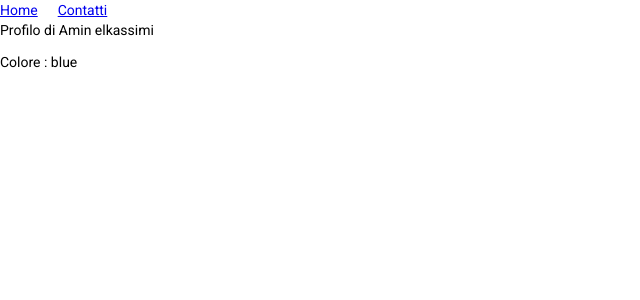
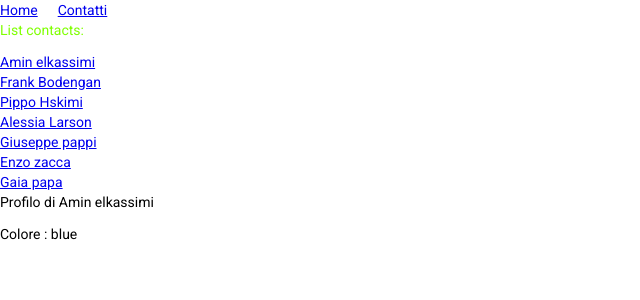
Before and after one commit to Amin23ElKassimi/angular-form, an Angular app: page /contatti/0 in a window 1280 px wide. Shown: the top 300 px of the page, without its empty margins (0-640 px from the left). Built offline with nearby package versions, Linux system fonts and the light colour scheme.

Commit message:
(params: ParamMap) => { ... }` - `params: ParamMap`: Questa è la funzione callback che viene eseguita ogni volta che `paramMap` emette un nuovo valore. Il parametro `params` è un oggetto di tipo `ParamMap` che contiene i parametri della route.

```diff
--- a/src/app/contact/contact.component.ts
+++ b/src/app/contact/contact.component.ts
@@ -1,5 +1,6 @@
 import { Component, Input, OnInit } from '@angular/core';
-
+import { ServizioProvaService } from '../service/servizio-prova.service';
+import { ActivatedRoute, ParamMap } from '@angular/router';
 @Component({
   selector: 'app-contact',
   templateUrl: './contact.component.html',
@@ -7,13 +8,20 @@ import { Component, Input, OnInit } from '@angular/core';
 })
 export class ContactComponent implements OnInit {
 
+  id: number
+  persona: any
 
-  @Input() persona: any
-
-
-  constructor() { }
+  constructor(
+    private servizioProva: ServizioProvaService,
+    private route: ActivatedRoute
+  ) { }
 
   ngOnInit(): void {
+    // subscribe aggiorna i cambiamenti DEL id della rotta
+    this.route.paramMap.subscribe((params: ParamMap) => {
+      this.id = +this.route.snapshot.paramMap.get('id')
+      this.persona = this.servizioProva.getPersona((this.id))
+    })
   }
 
 }
--- a/src/app/contatti/contatti.component.html
+++ b/src/app/contatti/contatti.component.html
@@ -1,12 +1,9 @@
-<div *ngIf="!isProfile;  else profiloContatto" >
-    <p
-style="color: chartreuse;"
+<div >
+<p style="color: chartreuse;"
 >List contacts:</p>
     <div *ngFor="let persona of persone, index as i">
         <a routerLink="/contatti/{{i}}">{{ persona.nome }} {{ persona.cognome }}</a>
     </div>
 </div>
 
-<ng-template #profiloContatto>
-    <app-contact [persona]="persona"></app-contact>
-</ng-template>
+<router-outlet></router-outlet>
--- a/src/app/contatti/contatti.component.ts
+++ b/src/app/contatti/contatti.component.ts
@@ -11,29 +11,15 @@ export class ContattiComponent implements OnInit {
 
   // Variables
   persone: any
-  persona: any
-  isProfile: boolean
 
   // Constructor
   constructor(
-    private servizioProva: ServizioProvaService,
-    private route: ActivatedRoute
+    private servizioProva: ServizioProvaService
   ) { }
 
   ngOnInit(): void {
-    // Se c'e' un numero nell'id metti true se no metti false
-    if (this.route.snapshot.paramMap.get('id')) {
-      this.isProfile = true
-      this.persona = this.servizioProva.getPersona(parseInt(this.route.snapshot.paramMap.get('id')!))
-    }
-    else {
-      this.isProfile = false
-      this.persone = this.servizioProva.getPersone()
-    }
 
-    // Print id actual Route
-    console.log(this.route.snapshot.paramMap.get('id'))
-    console.log(this.isProfile)
+    this.persone = this.servizioProva.getPersone()
 
   }
 
--- a/tsconfig.json
+++ b/tsconfig.json
@@ -7,6 +7,7 @@
     "forceConsistentCasingInFileNames": true,
     "strict": true,
     "noImplicitOverride": true,
+    "strictNullChecks": false,
     "strictPropertyInitialization": false,
     "noPropertyAccessFromIndexSignature": true,
     "noImplicitReturns": true,
```
Also changed, not shown: src/app/app-routing.module.ts (+6 -3 lines).
